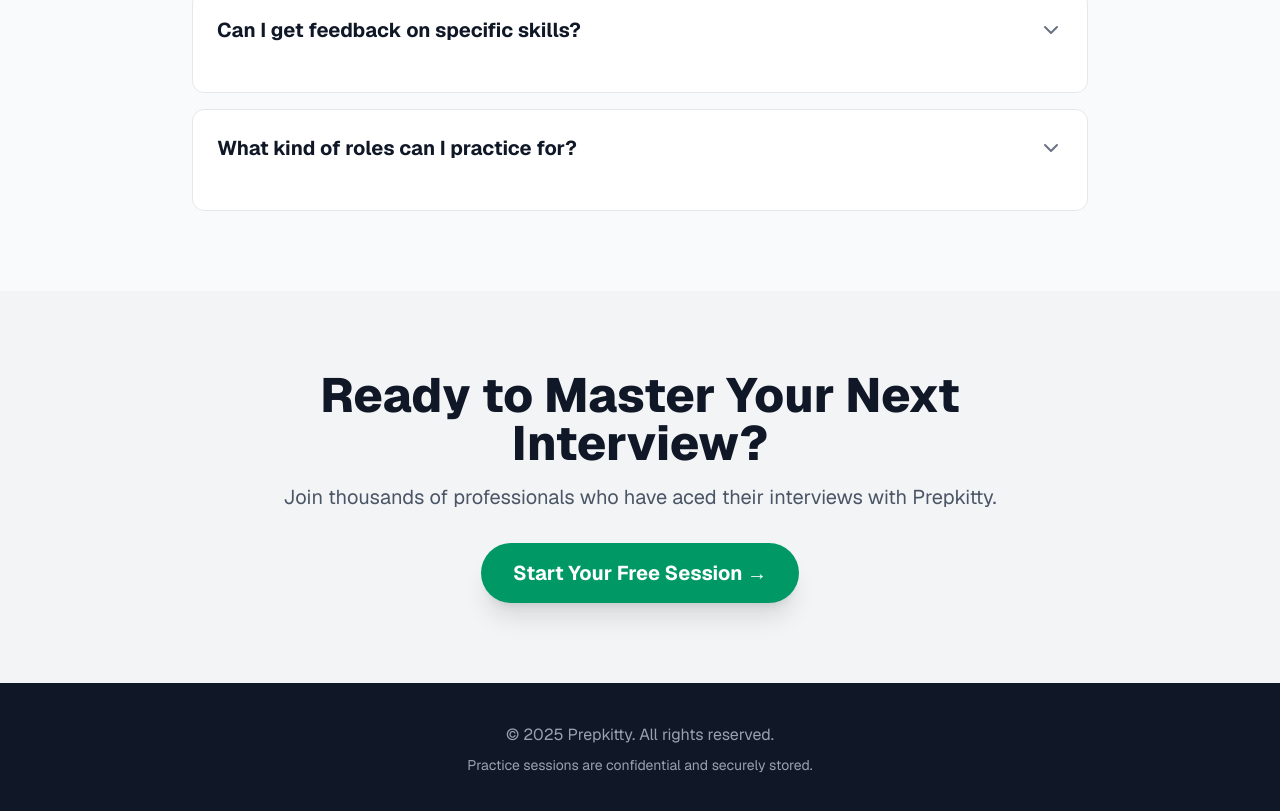
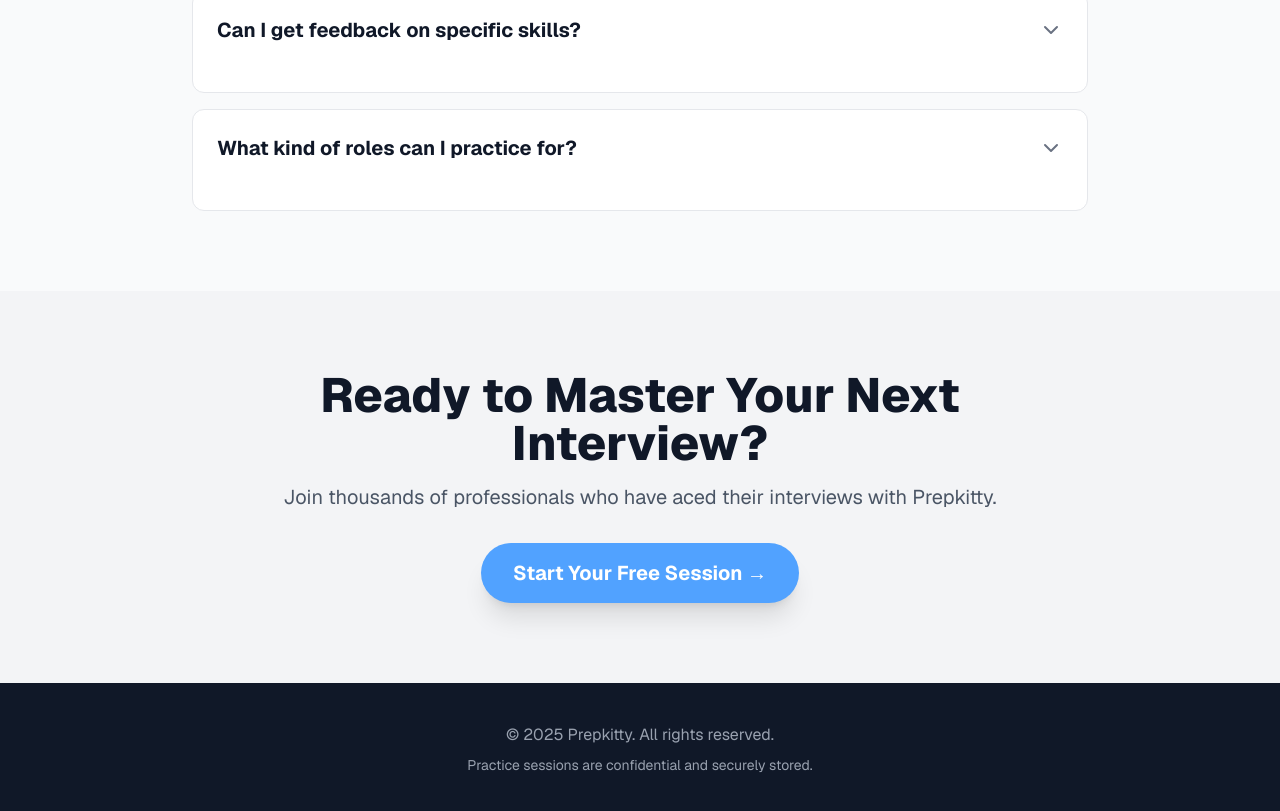
Before and after one commit to devtofunmi/inter-v, a Next.js app: page / in a window 1280 px wide. Shown: the part 2527-3338 px from the top of the page. Built offline with nearby package versions, Linux system fonts and the light colour scheme.

Commit message:
changed all green text and hover color to blue

```diff
--- a/components/landingpage/CTA.tsx
+++ b/components/landingpage/CTA.tsx
@@ -10,7 +10,7 @@ export const CTA = () => {
           Join thousands of professionals who have aced their interviews with Prepkitty.
         </p>
         <Link href="/auth">
-          <button className="px-8 py-4 rounded-full bg-emerald-600 hover:bg-emerald-700 text-white text-xl font-bold shadow-xl transition-all duration-300 transform hover:scale-105">
+          <button className="px-8 py-4 rounded-full bg-blue-400 hover:bg-blue-500 text-white text-xl font-bold shadow-xl transition-all duration-300 transform hover:scale-105">
             Start Your Free Session →
           </button>
         </Link>
```
